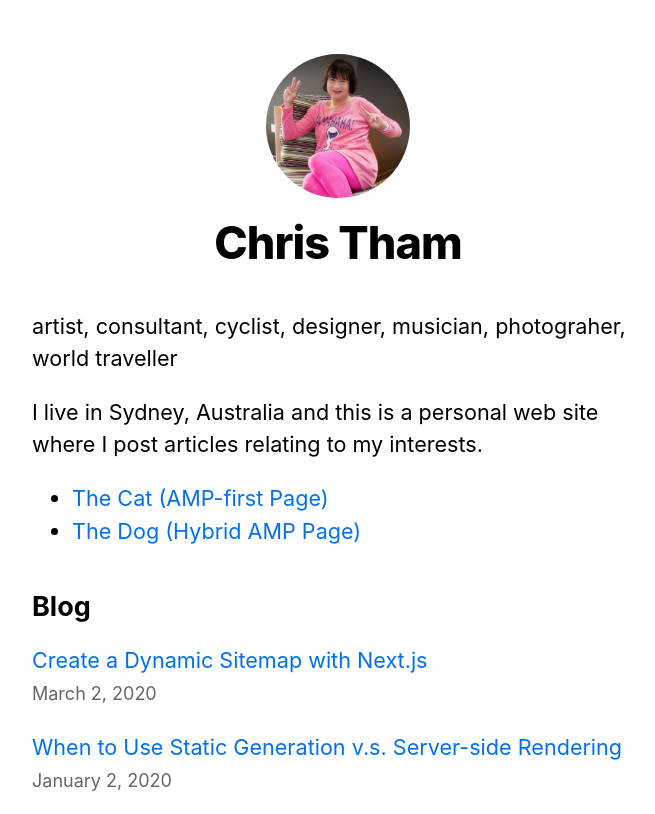
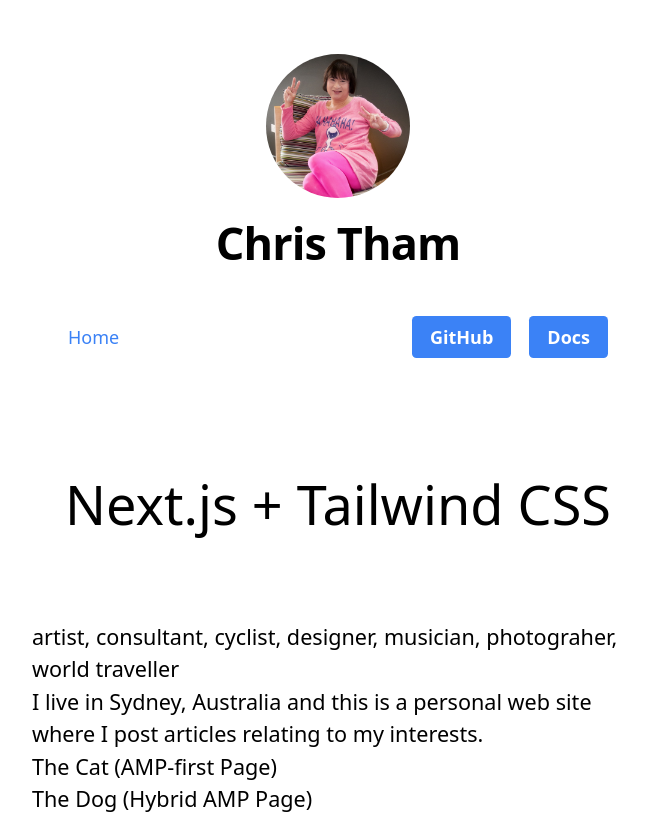
Before and after one commit to ChristineTham/nextjs-blog, a Next.js app: page / in a window 1280 px wide. Shown: the top 814 px of the page, without its empty margins (302-957 px from the left). Built offline with nearby package versions, Linux system fonts and the light colour scheme.

Commit message:
Minimal tailwind config

```diff
--- /dev/null
+++ b/components/nav.tsx
@@ -0,0 +1,29 @@
+import Link from 'next/link'
+
+const links = [
+  { href: 'https://github.com/vercel/next.js', label: 'GitHub' },
+  { href: 'https://nextjs.org/docs', label: 'Docs' }
+]
+
+export default function Nav(): JSX.Element {
+  return (
+    <nav>
+      <ul className="flex justify-between items-center p-8">
+        <li>
+          <Link href="/">
+            <a className="text-blue-500 no-underline">Home</a>
+          </Link>
+        </li>
+        <ul className="flex justify-between items-center space-x-4">
+          {links.map(({ href, label }) => (
+            <li key={`${href}${label}`}>
+              <a href={href} className="btn-blue no-underline">
+                {label}
+              </a>
+            </li>
+          ))}
+        </ul>
+      </ul>
+    </nav>
+  )
+}
--- a/package.json
+++ b/package.json
@@ -80,8 +80,11 @@
     "jest": "^26.6.3",
     "lint-staged": "^10.5.1",
     "next-remote-watch": "^0.2.0",
+    "postcss": "^8.1.8",
+    "postcss-preset-env": "^6.7.0",
     "prettier": "^2.1.2",
     "rss": "^1.2.2",
+    "tailwindcss": "^2.0.1",
     "typescript": "^4.0.5"
   }
 }
--- a/pages/_app.tsx
+++ b/pages/_app.tsx
@@ -1,4 +1,5 @@
 import '../styles/global.css'
+import '../styles/index.css'
 import { AppProps } from 'next/app'
 import Head from 'next/head'
 import { DefaultSeo } from 'next-seo'
--- a/pages/index.tsx
+++ b/pages/index.tsx
@@ -5,6 +5,7 @@
 import Link from 'next/link'
 import Date from '../components/date'
 import { GetStaticProps } from 'next'
+import Nav from '../components/nav'
 
 export default function Home({
   allPostsData
@@ -20,6 +21,12 @@
       <Head>
         <title>{siteTitle}</title>
       </Head>
+      <div>
+        <Nav />
+        <div className="py-20">
+          <h1 className="text-5xl text-center text-accent-1">Next.js + Tailwind CSS</h1>
+        </div>
+      </div>
       <section className={utilStyles.headingMd}>
         <p>artist, consultant, cyclist, designer, musician, photograher, world traveller</p>
         <p>
--- /dev/null
+++ b/postcss.config.js
@@ -0,0 +1,7 @@
+// postcss.config.js
+module.exports = {
+  plugins: {
+    tailwindcss: {},
+    autoprefixer: {}
+  }
+}
--- /dev/null
+++ b/styles/index.css
@@ -0,0 +1,18 @@
+@tailwind base;
+
+/* Write your own custom base styles here */
+
+/* Start purging... */
+@tailwind components;
+/* Stop purging. */
+
+/* Write your own custom component styles here */
+.btn-blue {
+  @apply bg-blue-500 text-white font-bold py-2 px-4 rounded;
+}
+
+/* Start purging... */
+@tailwind utilities;
+/* Stop purging. */
+
+/* Your own custom utilities */
--- /dev/null
+++ b/tailwind.config.js
@@ -0,0 +1,9 @@
+module.exports = {
+  purge: ['./components/**/*.{js,ts,jsx,tsx}', './pages/**/*.{js,ts,jsx,tsx}'],
+  darkMode: false, // or 'media' or 'class'
+  theme: {
+    extend: {}
+  },
+  variants: {},
+  plugins: []
+}
```
Also changed, not shown: 1 other file (tests, documents, lock files or other folders).
